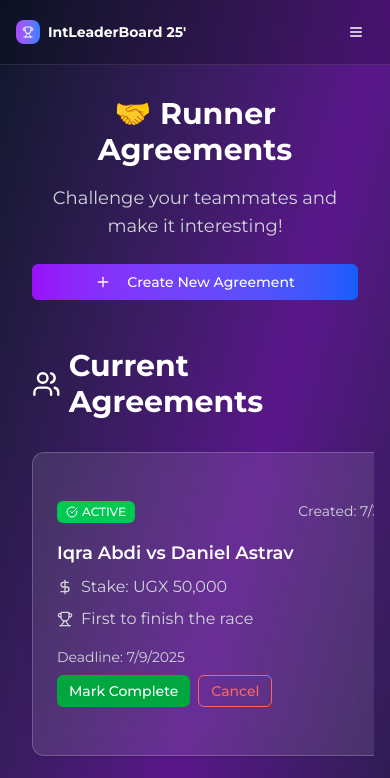
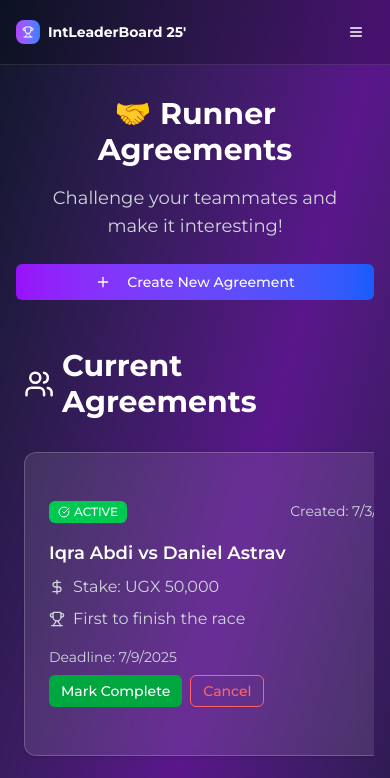
Before and after one commit to TroyMoses/leaderboard, a Next.js app: page /agreements in a window 390 px wide. Shown: the top 778 px of the page. Built offline with nearby package versions, Linux system fonts and the light colour scheme.

Commit message:
Update page.tsx

```diff
--- a/app/agreements/page.tsx
+++ b/app/agreements/page.tsx
@@ -142,8 +142,8 @@ export default function AgreementsPage() {
     <div className="min-h-screen bg-gradient-to-br from-slate-900 via-purple-900 to-slate-900">
       <Navigation />
 
-      <div className="pt-20 pb-16 px-4">
-        <div className="container mx-auto px-4 max-w-7xl">
+      <div className="pt-20 pb-16 px-2 md:px-4">
+        <div className="container mx-auto px-2 md:px-4 max-w-7xl">
           {/* Header */}
           <motion.div
             initial={{ opacity: 0, y: 20 }}
@@ -365,6 +365,7 @@ export default function AgreementsPage() {
             initial={{ opacity: 0, y: 30 }}
             animate={{ opacity: 1, y: 0 }}
             transition={{ delay: 0.2, duration: 0.6 }}
+            className="container mx-auto px-2 md:px-4 max-w-7xl"
           >
             <h2 className="text-3xl font-bold text-white mb-8 flex items-center gap-2">
               <Users className="w-8 h-8" />
```
